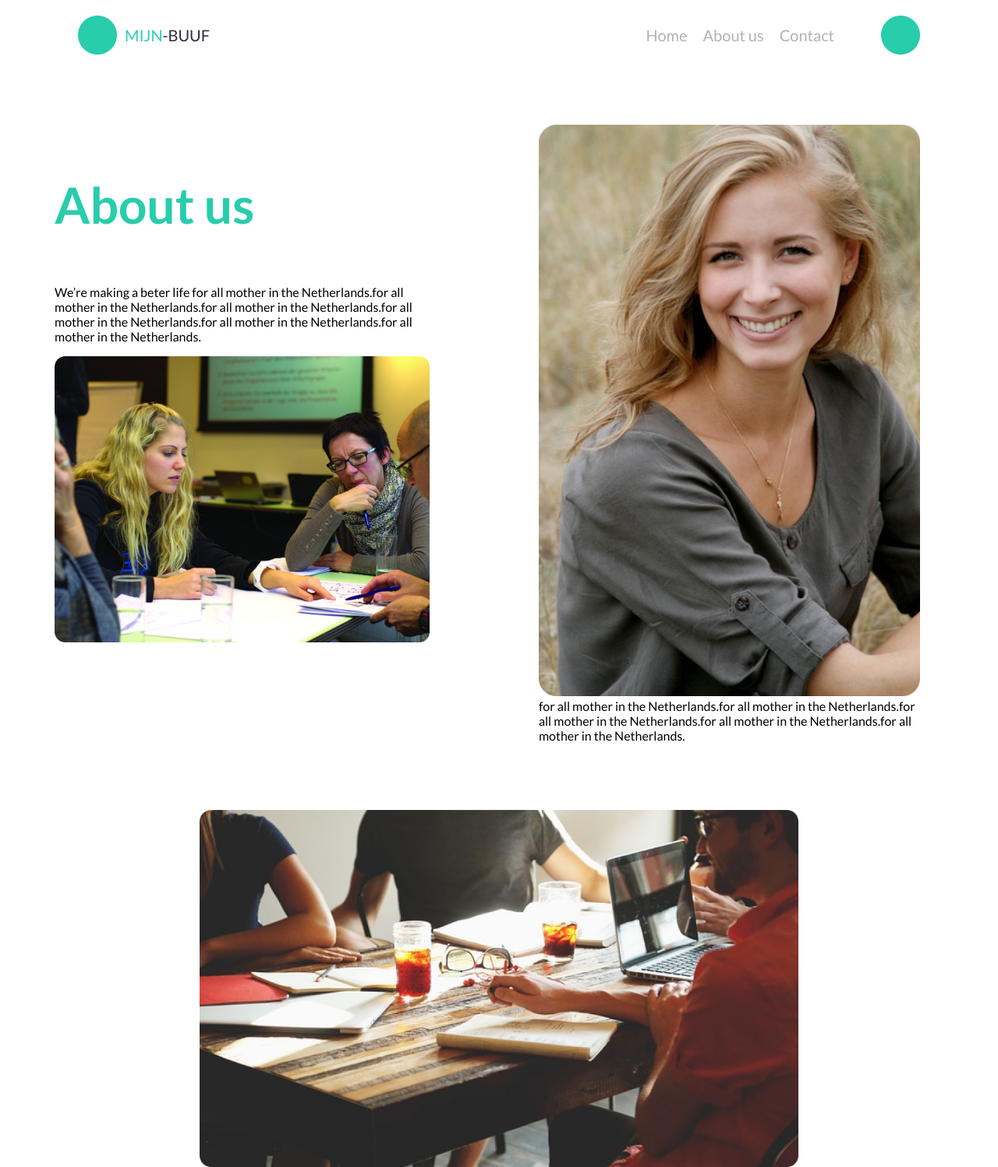
After one commit to 6035099/Mijn-buuf, a PHP site: page /about_us.php in a window 1280 px wide. The commit adds this page. Shown: the whole page at 78% size. Run offline with PHP 8.4, Linux system fonts and the light colour scheme; some libraries are stand-ins or nearby versions.

Commit message:
about us klaar
about is bijna klaar de tekt moet nog geweiziged worden

```diff
--- /dev/null
+++ b/about_us.php
@@ -0,0 +1,32 @@
+<?php include "lib/header.php" ?>
+
+<body>
+    <main>
+        <article class="about_article">
+
+            <section class="about_sec1">
+                <h1>About us</h1>
+                <p>We’re making a beter life
+                    for all mother in the Netherlands.for all mother in the Netherlands.for all mother in the Netherlands.for all mother in the Netherlands.for all mother in the Netherlands.for all mother in the Netherlands.</p>
+                    <img src="img/about_us/groep_foto.png" alt="">
+            </section>
+
+            <section class="about_sec1">
+                <img src="img/about_us/foto_vrouw.png" alt="">
+                for all mother in the Netherlands.for all mother in the Netherlands.for all mother in the Netherlands.for all mother in the Netherlands.for all mother in the Netherlands.</p>
+
+
+
+            </section>
+
+
+        </article>
+
+        <article class="about_sec">
+
+            <img src="img/about_us/meeting.png" alt="">
+
+        </article>
+
+    </main>
+</body>
--- a/css/style.css
+++ b/css/style.css
@@ -255,18 +255,18 @@ input[type="submit"]:hover {
     gap: 120vh;
     align-items: center;
     padding-left: 50px;
-  }
+}
 
-  .footergrid article h1{
+.footergrid article h1 {
     text-decoration: none;
     font-weight: bold;
     color: white;
     grid-template-columns: repeat(3, 1fr);
     margin: 0px auto;
     padding-top: 20px;
-  }
+}
 
-  .footergrid section h1{
+.footergrid section h1 {
     text-decoration: none;
     font-weight: bold;
     color: white;
@@ -274,7 +274,7 @@ input[type="submit"]:hover {
     margin: 0px auto;
     font-size: 40px;
     padding-bottom: 90px;
-  }
+}
 
 /* contact*/
 
@@ -392,3 +392,35 @@ button:hover {
     margin-bottom: 60px;
     margin-top: 60px;
 }
+
+/* about us*/
+
+.about_article {
+    display: flex;
+    padding-right: 30px;
+}
+
+.about_article img {
+    width: 100%;
+}
+
+.about_sec1 {
+    padding: 70px;
+}
+
+.about_sec {
+    display: flex;
+    justify-content: center;
+    align-items: center;
+    height: 100%;
+}
+
+.about_sec img {
+    width: 60%;
+    max-width: 100%;
+}
+
+.about_sec1 h1 {
+    font-size: 4em;
+    color: #28CDAC;
+}
--- a/lib/header.php
+++ b/lib/header.php
@@ -29,7 +29,7 @@
 
             <nav class="navbar2">
                 <a href="home.php">Home</a>
-                <a href="#">About us</a>
+                <a href="about_us.php">About us</a>
                 <a href="contact.php">Contact</a>
                 <img class="profiel" src="img/home/logo_kleur.png" alt="">
             </nav>
```
Also changed, not shown: contact.php (+1 -11 lines), img/about_us/foto_vrouw.png (added), img/about_us/groep_foto.png (added), img/about_us/meeting.png (added).
